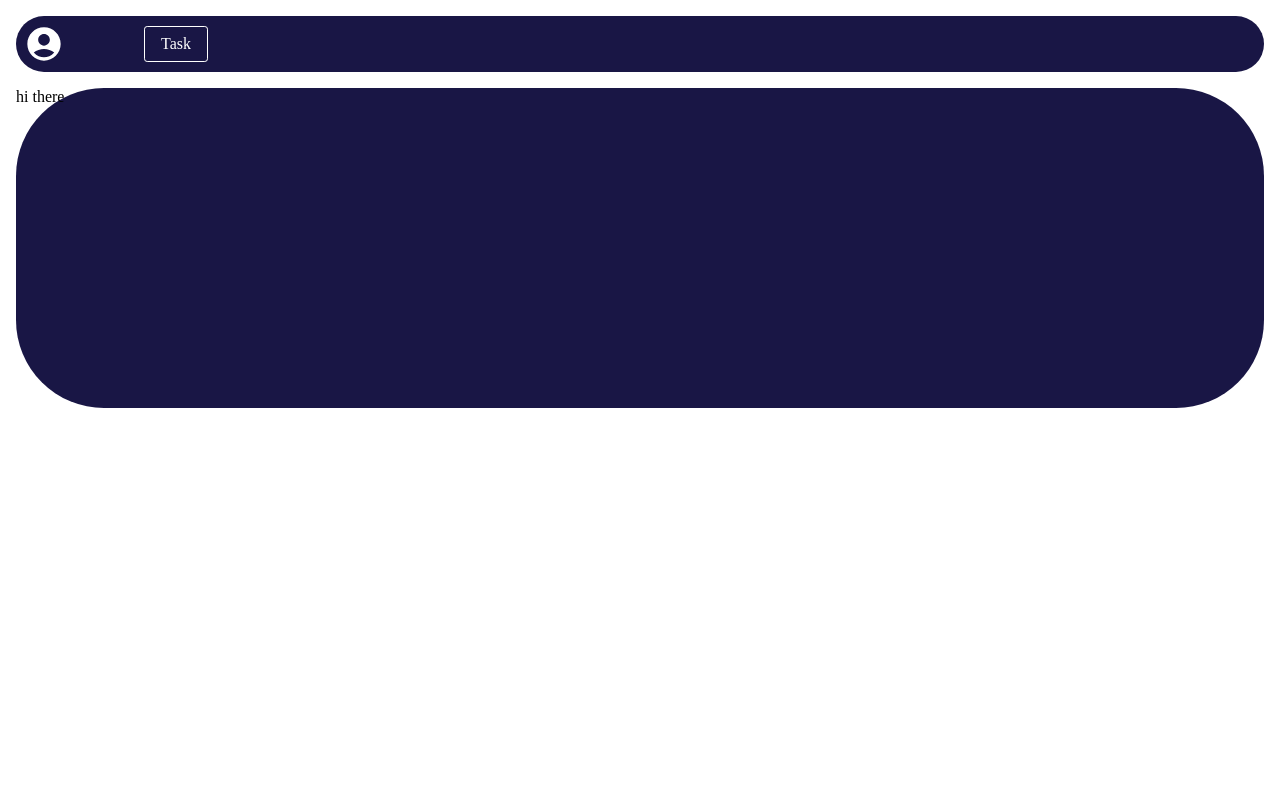
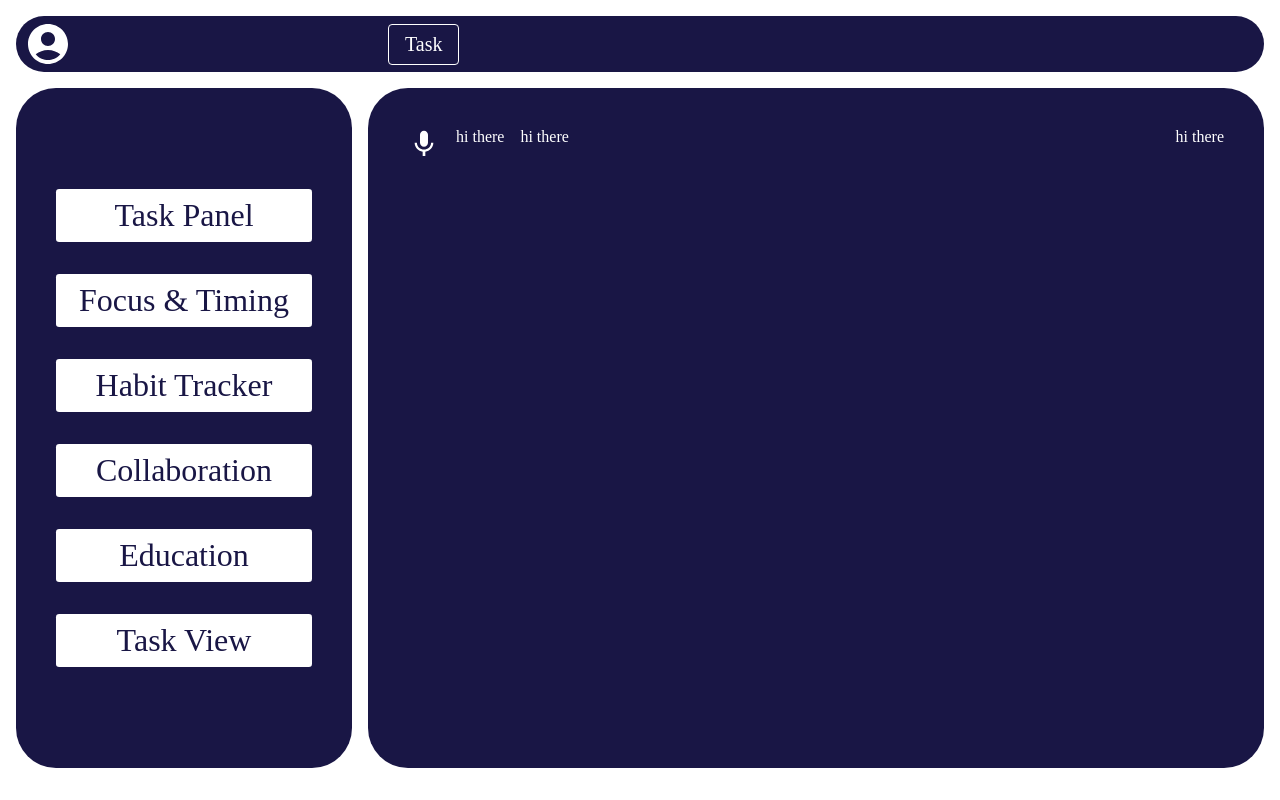
Before and after one commit to sidd19898/JSWM, a React app in the folder frontend/: page /dashboard in a window 1280 px wide. Built offline with nearby package versions, Linux system fonts and the light colour scheme; the HTML template or start-up script is replaced by a standard one.

Commit message:
task panel work done 40%

```diff
--- a/frontend/src/api/axios.js
+++ b/frontend/src/api/axios.js
@@ -1,7 +1,7 @@
 import axios from "axios";
 
 const API = axios.create({
-  baseURL: "http://192.168.0.112:3000/jswm",
+  baseURL: "http://192.168.0.109:3000/jswm",
 });
 
 export default API;
--- /dev/null
+++ b/frontend/src/components/Button1.jsx
@@ -0,0 +1,9 @@
+import "./allinone.css"
+
+export function Button1({children1}){
+    return(
+        <div>
+            <button className="button1">{children1}</button>
+        </div>
+    )
+}
--- a/frontend/src/components/OperatingBoard.jsx
+++ b/frontend/src/components/OperatingBoard.jsx
@@ -1,9 +1,18 @@
 import "./allinone.css"
+import MicIcon from '@mui/icons-material/Mic';
 
 export function Operator(){
     return(
         <div className="operator">
-            hi there
+            <div className="ld">
+            <div><MicIcon sx={{color:"white",fontSize:"4vmin"}}></MicIcon></div>
+            <div>hi there</div>
+            <div>hi there</div>
+            </div>
+            <div>
+            <div>hi there</div>
         </div>
+        </div>
+
     )
 }
--- /dev/null
+++ b/frontend/src/components/SideBar.jsx
@@ -0,0 +1,15 @@
+import "./allinone.css"
+import { Button1 } from "./Button1"
+
+export function SideBar(){
+    return(
+        <div className="SideBar">
+            <div><Button1 children1={"Task Panel"}></Button1></div>
+            <div><Button1 children1={"Focus & Timing"}></Button1></div>
+            <div><Button1 children1={"Habit Tracker"}></Button1></div>
+            <div><Button1 children1={"Collaboration"}></Button1></div>
+            <div><Button1 children1={"Education"}></Button1></div>
+            <div><Button1 children1={"Task View"}></Button1></div>
+        </div>
+    )
+}
--- a/frontend/src/components/Topbar.jsx
+++ b/frontend/src/components/Topbar.jsx
@@ -7,11 +7,8 @@ export function Topbar(){
     return(
         <div>
         <div className="topbar">
-        <AccountCircleIcon sx={{color:"white",fontSize:"2.5rem"}}></AccountCircleIcon>
+        <AccountCircleIcon sx={{color:"white",fontSize:"6vmin"}}></AccountCircleIcon>
         <Button children1={"Task"}></Button>
-        </div>
-        <div>
-        <Operator></Operator>
         </div>
         </div>
     )
--- a/frontend/src/components/allinone.css
+++ b/frontend/src/components/allinone.css
@@ -110,18 +110,20 @@ border: #191645 solid 2px
     display: flex;
     border-radius: 11vmin;
     align-items: center;
-    gap: 10vmin;
-
+    padding-right: 1.5rem;
+    height: 7vmin;
+    gap: 39.5vmin;
 }
 
 .det{
     color: white;
-    border: white solid 0.5px;
-    padding-top: 0.5rem;
-    padding-bottom: 0.5rem;
-    padding-left: 1rem;
-    padding-right: 1rem;
-    border-radius: 0.2rem;
+    border: white solid 0.1vmin;
+    padding-top: 1vmin;
+    padding-bottom: 1vmin;
+    padding-left: 2vmin;
+    padding-right: 2vmin;
+    border-radius: 0.5vmin;
+    font-size: 2.5vmin;
 }
 
 .det:hover{
@@ -131,6 +133,43 @@ border: #191645 solid 2px
 .operator{
     margin-top: 1rem;
     background-color: #191645;
-    height: 20rem;
-    border-radius: 11vmin;
+    border-radius: 5vmin;
+    color:white;
+    display: flex;
+    justify-content: space-between;
+    padding: 5vmin;
+    width: 150vmin;
+    height: 85vmin;
 }
+
+.ld{
+    display: flex;
+    gap:1rem;
+}
+
+.SideBar{
+       margin-top: 1rem;
+    background-color: #191645;
+    border-radius: 5vmin;
+    color:white;
+    padding: 5vmin;
+    width: 45vmin;
+    display: flex;
+    flex-direction: column;
+    align-items: center;
+    gap: 4vmin;
+    justify-content: center;
+}
+
+.button1{
+    background-color: white;
+    color: #191645;
+    padding-top: 0.5rem;
+    padding-bottom: 0.5rem;
+    padding-left: 1rem;
+    padding-right: 1rem;
+    border-radius: 0.2rem;
+    width: 28vmin;
+    text-align: center;
+    font-size: 4vmin;
+}
--- a/frontend/src/pages/Dashboard.jsx
+++ b/frontend/src/pages/Dashboard.jsx
@@ -1,10 +1,16 @@
 import { Topbar } from "../components/Topbar"
 import "../pages/allinone.css"
+import { Operator } from "../components/OperatingBoard"
+import { SideBar } from "../components/SideBar"
 
 export default function Dashboard(){
     return(
         <div className="space">
-            <Topbar></Topbar>
+        <Topbar></Topbar>
+        <div className="sep">
+        <SideBar></SideBar>
+        <Operator></Operator>
+        </div>
         </div>
     )
 }
--- a/frontend/src/pages/allinone.css
+++ b/frontend/src/pages/allinone.css
@@ -3,3 +3,9 @@
     background-color: white;
     padding: 2vmin;
 }
+
+.sep{
+    display: flex;
+    justify-content: space-between;
+    gap: 2vmin;
+}
```
Also changed, not shown: 1 other file (tests, documents, lock files or other folders).
